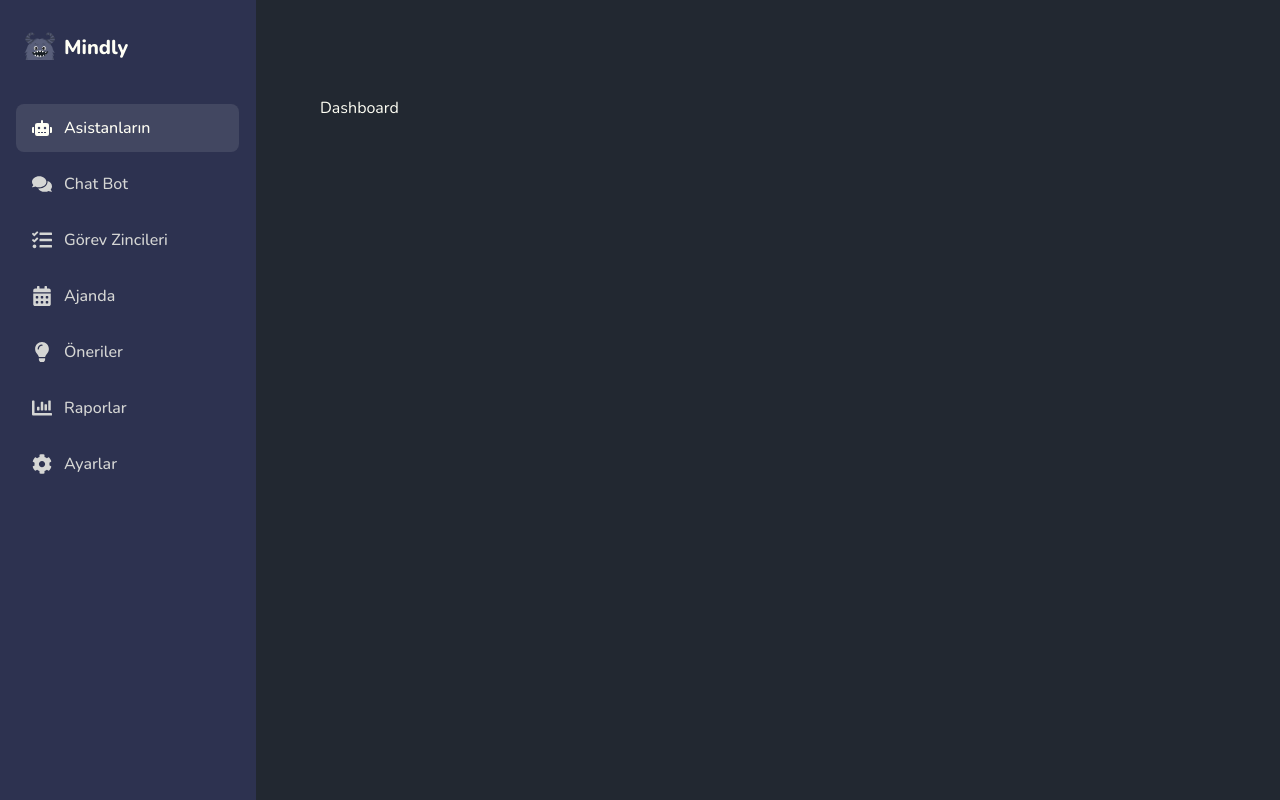
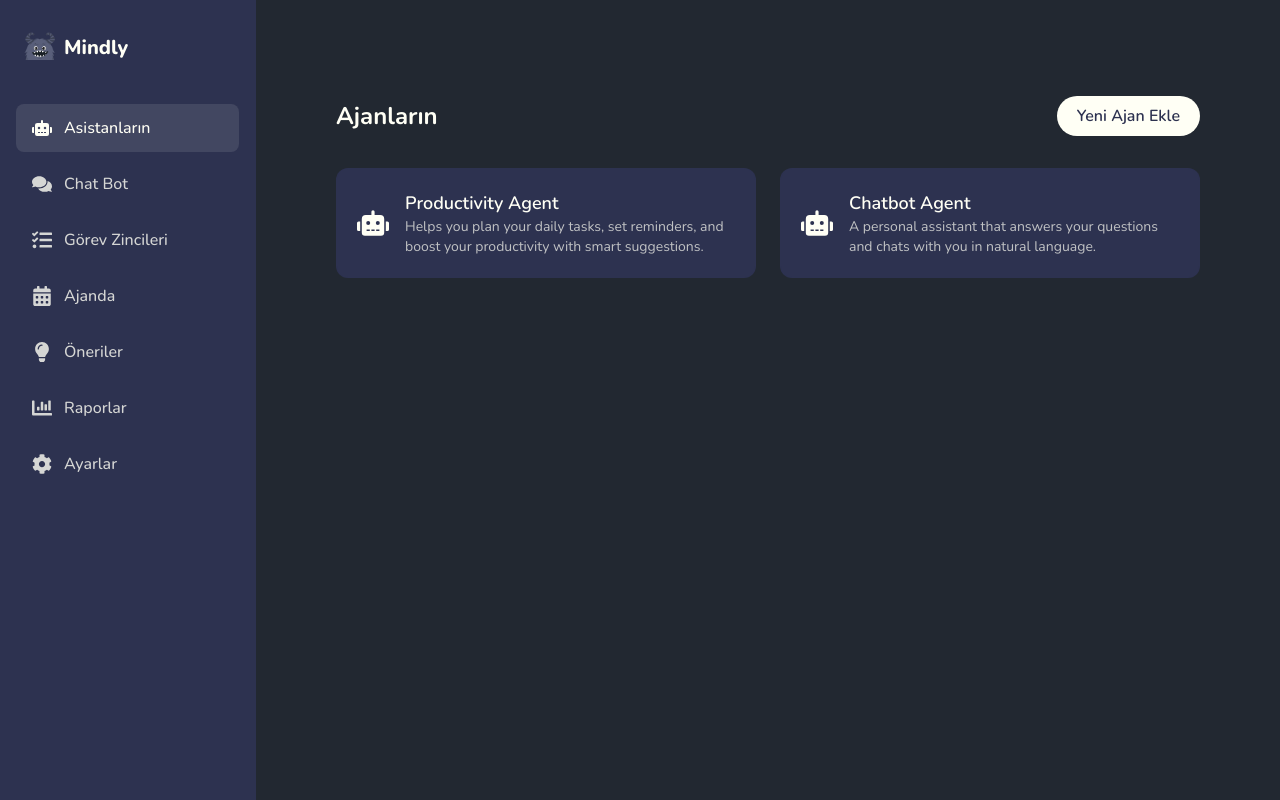
Before and after one commit to poyrazavsever/mindly, a Next.js app: page /dashboard in a window 1280 px wide. Built offline with nearby package versions, Linux system fonts and the light colour scheme; no server answers.

Commit message:
feat: added modal state n event to button

```diff
--- a/pages/dashboard/index.tsx
+++ b/pages/dashboard/index.tsx
@@ -1,8 +1,58 @@
-import React from 'react'
+import React, { useState } from 'react'
+import { FaRobot } from 'react-icons/fa'
+import AgentModal from '@/components/shared/agentModal'
+
+const agents = [
+  {
+    id: 1,
+    name: 'Productivity Agent',
+    desc: 'Helps you plan your daily tasks, set reminders, and boost your productivity with smart suggestions.',
+    icon: <FaRobot size={32} className="text-primary" />,
+  },
+  {
+    id: 2,
+    name: 'Chatbot Agent',
+    desc: 'A personal assistant that answers your questions and chats with you in natural language.',
+    icon: <FaRobot size={32} className="text-primary" />,
+  },
+  // ...örnek olarak ekledim.
+]
 
 const Dashboard = () => {
+  const [showModal, setShowModal] = useState(false)
+
   return (
-    <div>Dashboard</div>
+    <div className="max-w-4xl mx-auto px-4">
+      <div className="flex justify-between items-center mb-8">
+        <h1 className="text-2xl font-bold text-primary">Ajanların</h1>
+        <button
+          className="px-5 py-2 rounded-full bg-primary text-secondary font-semibold hover:bg-primary/90 transition-colors"
+          onClick={() => setShowModal(true)}
+        >
+          Yeni Ajan Ekle
+        </button>
+      </div>
+      <div className="grid grid-cols-1 md:grid-cols-2 gap-6">
+        {agents.map(agent => (
+          <div
+            key={agent.id}
+            className="bg-secondary rounded-xl p-5 flex items-center gap-4 border border-secondary/40"
+          >
+            <div>{agent.icon}</div>
+            <div>
+              <div className="text-lg font-semibold text-primary">{agent.name}</div>
+              <div className="text-primary/70 text-sm line-clamp-2">{agent.desc}</div>
+            </div>
+          </div>
+        ))}
+      </div>
+      {showModal && (
+        <AgentModal
+          onClose={() => setShowModal(false)}
+          onSave={() => setShowModal(false)}
+        />
+      )}
+    </div>
   )
 }
 
```
